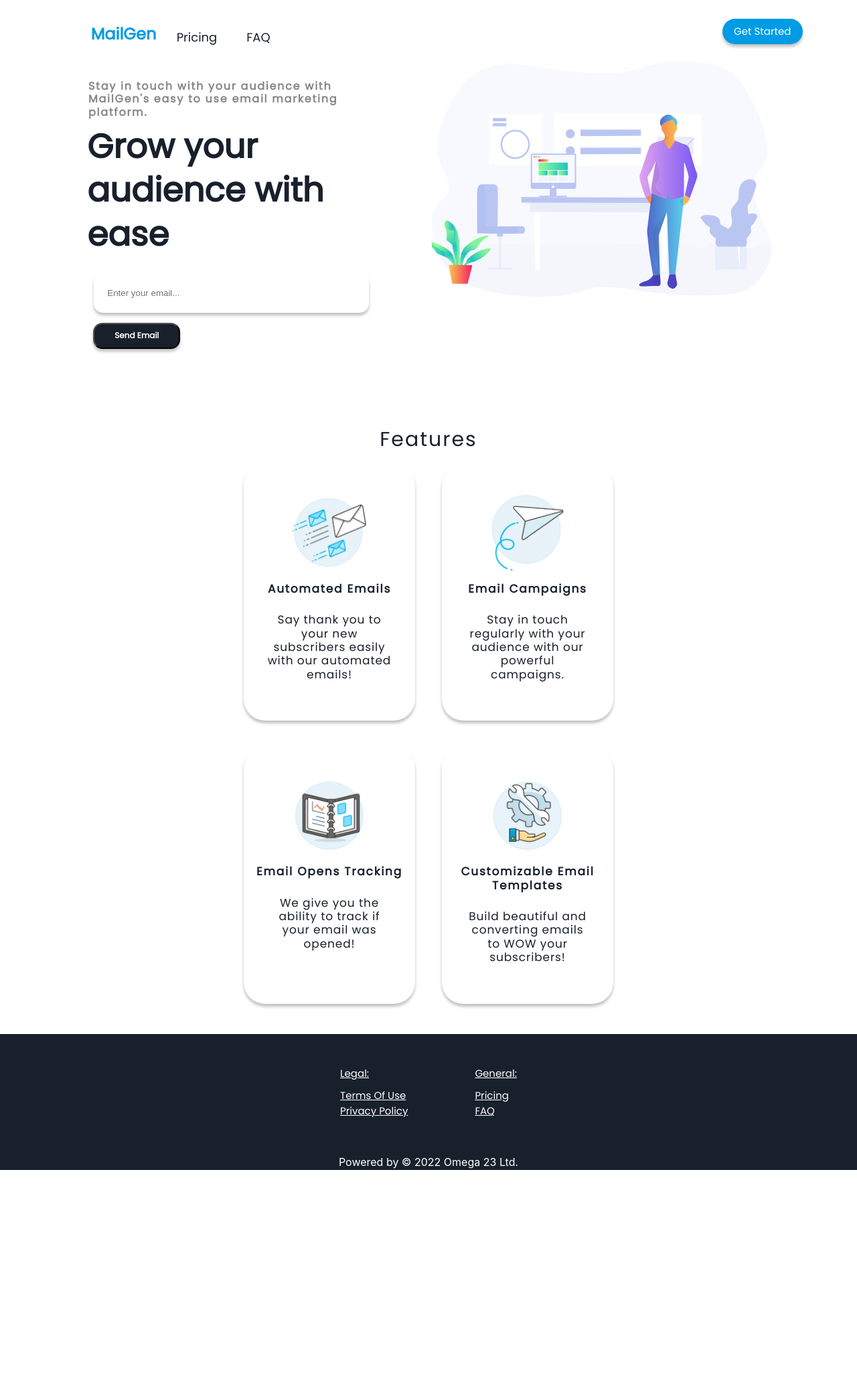
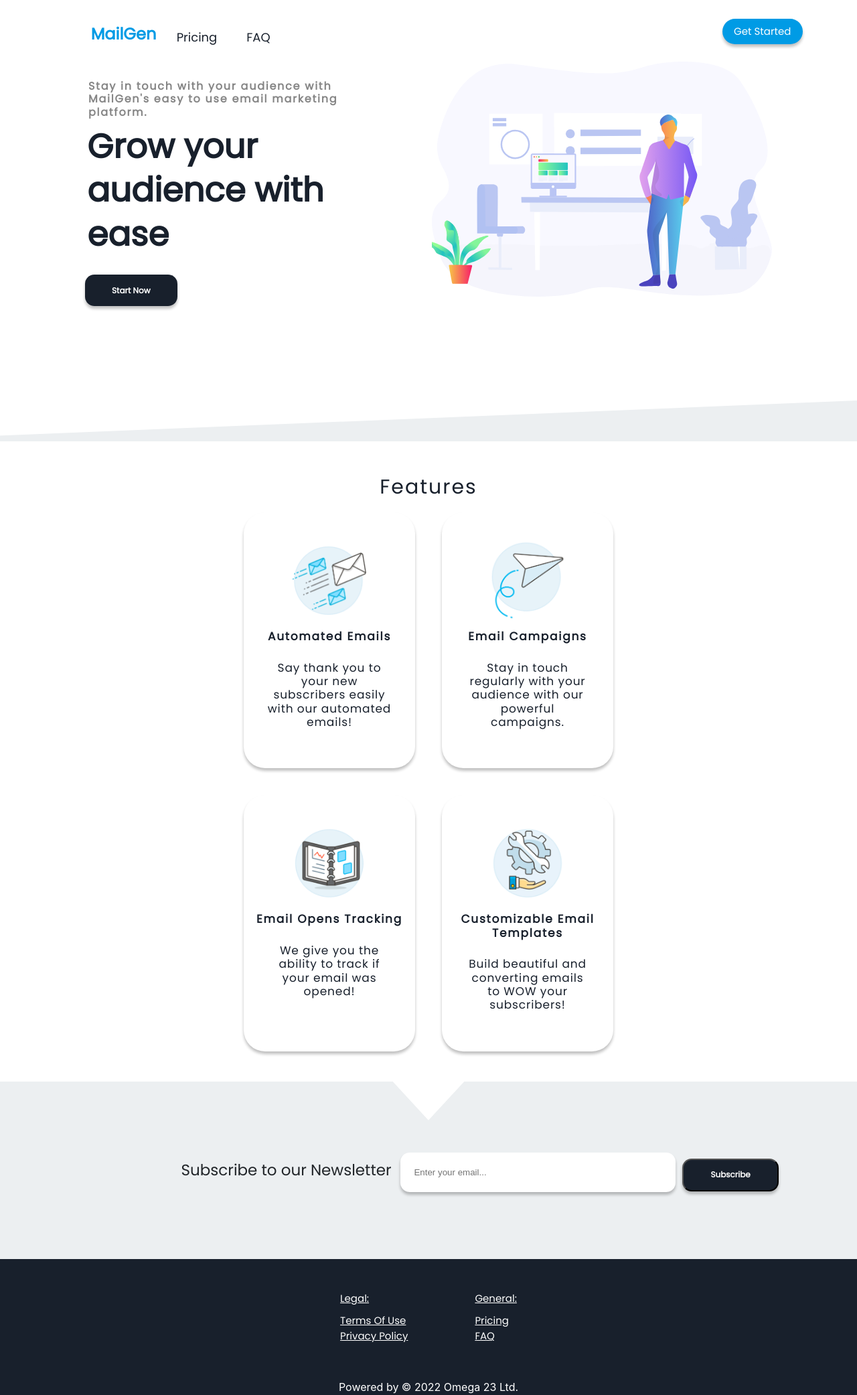
Before and after one commit to RumenovViktor/rumenovviktor.github.io, a Jekyll site: the page built from index.html, in a window 1280 px wide. Shown: the whole page at 67% size. Built offline with Jekyll 4.4.1, drawn with Linux system fonts in a browser that asks for light colours; the list of posts is cut into pages by our own code; before the commit the page ends 1747 px from its top, so only the background shows below that.

Commit message:
website adjustments and styles

```diff
--- a/_layouts/default.html
+++ b/_layouts/default.html
@@ -41,7 +41,7 @@
 			<div class="box">
 				<div class="mailgen-brand-name-block">
 					<div class="mailgen-brand-name">
-						<a href="{{ site.baseurl }}/" class="">MailGen</a>
+						<a href="{{ site.baseurl }}/" stype="z-index: 1000;" class="">MailGen</a>
 					</div>
 				</div>
 				<div class="mailgen-nav-link-block">
@@ -53,7 +53,7 @@
 					</div>
 				</div>
 				<div class="mailgen-section1__block1 layout push">
-					<a class="mailgen-section1__highlights2 layout">Get Started</a>
+					<a class="mailgen-section1__highlights2 layout" href="https://app.mailgen.org">Get Started</a>
 				</div>
 			</div>
 		</header>
--- a/css/Mailgen.css
+++ b/css/Mailgen.css
@@ -220,19 +220,57 @@
   margin: 10px 0 0 20.52%;
 }
 
-#mc_embed_signup {
-  font: 600 50px/1.31 "Poppins", Helvetica, Arial, serif;
+#mc_embed_signup2 {
+  font: 14px "Poppins", Helvetica, Arial, serif;
   color: #18202c;
   letter-spacing: 0px;
-  margin: 10px 0 0 20.52%;
+  margin: 40px 0 0 20%;
+}
+
+#mc_embed_signup{
+  font: 14px "Poppins", Helvetica, Arial, serif;
+  display: flex;
+  justify-content: center;
+}
+
+.subscribe-newsletter-text{
+  font-size: 23px;
 }
 
 .mailgen-section1__highlights4 {
   font: 700 16px/1.2 "Poppins", Helvetica, Arial, serif;
   color: white;
   letter-spacing: 0px;
-  margin-top: 15px;
-  margin-left: 9px;
+}
+
+.mailgen-section1__highlights42 {
+  font: 700 16px/1.2 "Poppins", Helvetica, Arial, serif;
+  color: white;
+  letter-spacing: 0px;
+  left: 10px;
+  position: absolute;
+  top: 27%;
+}
+
+#mc_embed_signup_scroll{
+  display: flex;
+}
+
+#subscribe-section{
+  padding-bottom: 100px;
+  background-color: #ECEFF1;
+}
+
+.optionalParent{
+  position: relative;
+}
+
+.custom-shape-divider-top-1658410887 {
+  /*top: 0;*/
+  /*left: 0;*/
+  /*width: 100%;*/
+  /*overflow: hidden;*/
+  /*line-height: 0;*/
 }
 
 .mailgen-section1__highlights4.layout {
@@ -247,15 +285,15 @@
   margin: 16px 0px 0px 25px; }
 
 .mailgen-section1__block2 {
-  display: flex;
   flex-direction: column;
   font: 700 12px/1.2 "Poppins", Helvetica, Arial, serif;
   background-color: #18202c;
   box-shadow: 0px 4px 4px 0px rgba(0, 0, 0, 0.247059);
   border-radius: 14px 14px 14px 14px;
   color: white;
-  padding: 10px 30px 10px 30px;
+  padding: 15px 40px 15px 40px;
   cursor: pointer;
+  text-decoration: none;
 }
 
 .mailgen-section1__block2.layout {
@@ -290,7 +328,7 @@
   padding-bottom: 2%;
 }
 .mailgen-features{
- margin-top: 10%;
+ margin-top: 13%;
 }
 .mailgen-features-title{
   display: flex;
@@ -299,6 +337,7 @@
   font: 30px/1.2 "Poppins", Helvetica, Arial, serif;
   color: #18202c;
   letter-spacing: 2px;
+  margin-top: 50px;
 }
 .mailgen-features-block{
   display: flex;
@@ -522,7 +561,7 @@
 
 .pricing-panel-base{
   font: 1.2em/1.2 "Poppins", Helvetica, Arial, serif;
-  min-height: 600px;
+  min-height: 700px;
   width: 400px;
   border-radius: 20px;
   box-shadow: 0px 4px 4px 0px rgba(0, 0, 0, 0.247059);
@@ -1835,3 +1874,71 @@
   height: -moz-min-content;
   height: min-content;
   margin: 16px 0px 0px 0.5px; }
+
+.get-started-now-container{
+  position: absolute;
+  bottom: 110px;
+  margin-left: 100px;
+}
+
+.get-started-now-btn {
+  font: 15px/1.2 "Poppins", Helvetica, Arial, serif;
+  color: white;
+  letter-spacing: 0px;
+  box-shadow: 0px 4px 4px 0px rgba(0, 0, 0, 0.247059);
+  border-radius: 19.5px 19.5px 19.5px 19.5px;
+  background-color: #009be5;
+  cursor: pointer;
+  padding-right: 30px;
+  padding-left: 30px;
+  padding-top: 15px;
+  padding-bottom: 15px;
+  text-decoration: none;
+}
+
+
+.custom-shape-divider-bottom-1658412906 {
+  bottom: 0;
+  left: 0;
+  width: 100%;
+  overflow: hidden;
+  line-height: 0;
+  transform: rotate(180deg);
+}
+
+.custom-shape-divider-bottom-1658412906 svg {
+  position: relative;
+  display: block;
+  width: calc(100% + 1.3px);
+  height: 61px;
+  transform: rotateY(180deg);
+}
+
+.custom-shape-divider-bottom-1658412906 .shape-fill {
+  fill: #ECEFF1;
+}
+
+
+
+
+
+.custom-shape-divider-top-1658413093 {
+  position: absolute;
+  top: 0;
+  left: 0;
+  width: 100%;
+  overflow: hidden;
+  line-height: 0;
+}
+
+.custom-shape-divider-top-1658413093 svg {
+  position: relative;
+  display: block;
+  width: calc(100% + 1.3px);
+  height: 78px;
+  transform: rotateY(180deg);
+}
+
+.custom-shape-divider-top-1658413093 .shape-fill {
+  fill: #ECEFF1;
+}
--- a/index.html
+++ b/index.html
@@ -2,6 +2,13 @@
 title: The last sales CRM you'll ever need
 description: Track and optimize your sales team in real time
 ---
+<!--<div class="custom-shape-divider-top-1658413093">-->
+<!--	<svg data-name="Layer 1" xmlns="http://www.w3.org/2000/svg" viewBox="0 0 1200 120" preserveAspectRatio="none">-->
+<!--		<path d="M0,0V46.29c47.79,22.2,103.59,32.17,158,28,70.36-5.37,136.33-33.31,206.8-37.5C438.64,32.43,512.34,53.67,583,72.05c69.27,18,138.3,24.88,209.4,13.08,36.15-6,69.85-17.84,104.45-29.34C989.49,25,1113-14.29,1200,52.47V0Z" opacity=".25" class="shape-fill"></path>-->
+<!--		<path d="M0,0V15.81C13,36.92,27.64,56.86,47.69,72.05,99.41,111.27,165,111,224.58,91.58c31.15-10.15,60.09-26.07,89.67-39.8,40.92-19,84.73-46,130.83-49.67,36.26-2.85,70.9,9.42,98.6,31.56,31.77,25.39,62.32,62,103.63,73,40.44,10.79,81.35-6.69,119.13-24.28s75.16-39,116.92-43.05c59.73-5.85,113.28,22.88,168.9,38.84,30.2,8.66,59,6.17,87.09-7.5,22.43-10.89,48-26.93,60.65-49.24V0Z" opacity=".5" class="shape-fill"></path>-->
+<!--		<path d="M0,0V5.63C149.93,59,314.09,71.32,475.83,42.57c43-7.64,84.23-20.12,127.61-26.46,59-8.63,112.48,12.24,165.56,35.4C827.93,77.22,886,95.24,951.2,90c86.53-7,172.46-45.71,248.8-84.81V0Z" class="shape-fill"></path>-->
+<!--	</svg>-->
+<!--</div>-->
 <section class="mailgen-section1__section1 layout hero-section">
 	<div class="hero-section">
 		<div class="left-hero-section">
@@ -12,34 +19,26 @@
 			<h1 class="mailgen-section1__hero-title layout">
 				Grow your audience with ease
 			</h1>
-			<div id="mc_embed_signup">
-				<form action="https://gmail.us17.list-manage.com/subscribe/post?u=b188f8bb26b1205cd76b9a2f0&amp;id=98c64a84ba" method="post" id="mc-embedded-subscribe-form" name="mc-embedded-subscribe-form" class="validate" target="_blank" novalidate>
-					<div id="mc_embed_signup_scroll">
-						<div class="mc-field-group">
-							<input placeholder="Enter your email..." type="email" value="" name="EMAIL" class="required email mailgen-box layout" id="mce-EMAIL">
-						</div>
-						<div id="mce-responses" class="clear foot">
-							<div class="response" id="mce-error-response" style="display:none"></div>
-							<div class="response" id="mce-success-response" style="display:none"></div>
-						</div>    <!-- real people should not fill this in and expect good things - do not remove this or risk form bot signups-->
-						<div style="position: absolute; left: -5000px;" aria-hidden="true"><input type="text" name="b_b188f8bb26b1205cd76b9a2f0_98c64a84ba" tabindex="-1" value=""></div>
-						<div class="optionalParent">
-							<div class="mailgen-section1__highlights4">
-								<input type="submit" value="Send Email" name="subscribe" class="mailgen-section1__block2" id="mc-embedded-subscribe">
-							</div>
-						</div>
-					</div>
-				</form>
+			<div id="mc_embed_signup2">
+				<div class="mailgen-section1__highlights4">
+					<a href="https://app.mailgen.org/" class="mailgen-section1__block2">Start Now</a>
+				</div>
 			</div>
 		</div>
 		<div class="right-hero-section">
 			<div>
+
 				<img style="width: 80%;" src="{{ site.baseurl }}/images/bg15-1.svg"/>
 			</div>
 		</div>
 	</div>
 </section>
 <section class="mailgen-features">
+	<div class="custom-shape-divider-bottom-1658412906">
+		<svg data-name="Layer 1" xmlns="http://www.w3.org/2000/svg" viewBox="0 0 1200 120" preserveAspectRatio="none">
+			<path d="M1200 120L0 16.48 0 0 1200 0 1200 120z" class="shape-fill"></path>
+		</svg>
+	</div>
 	<div class="mailgen-features-title">
 		<span>Features</span>
 	</div>
@@ -97,6 +96,33 @@
 		</div>
 	</div>
 </section>
+<section id="subscribe-section">
+<div>
+	<svg style="background-color: white;fill: #ECEFF1" data-name="Layer 1" xmlns="http://www.w3.org/2000/svg" viewBox="0 0 1200 85" preserveAspectRatio="none">
+		<path d="M649.97 0L599.91 54.12 550.03 0 0 0 0 120 1200 120 1200 0 649.97 0z" class="shape-fill"></path>
+	</svg>
+	<div id="mc_embed_signup">
+		<form action="https://gmail.us17.list-manage.com/subscribe/post?u=b188f8bb26b1205cd76b9a2f0&amp;id=98c64a84ba" method="post" id="mc-embedded-subscribe-form" name="mc-embedded-subscribe-form" class="validate" target="_blank" novalidate>
+			<div id="mc_embed_signup_scroll">
+				<div class="mc-field-group">
+					<span class="subscribe-newsletter-text">Subscribe to our Newsletter</span>
+					<input placeholder="Enter your email..." type="email" value="" name="EMAIL" class="required email mailgen-box layout" id="mce-EMAIL">
+				</div>
+				<div id="mce-responses" class="clear foot">
+					<div class="response" id="mce-error-response" style="display:none"></div>
+					<div class="response" id="mce-success-response" style="display:none"></div>
+				</div>    <!-- real people should not fill this in and expect good things - do not remove this or risk form bot signups-->
+				<div style="position: absolute; left: -5000px;" aria-hidden="true"><input type="text" name="b_b188f8bb26b1205cd76b9a2f0_98c64a84ba" tabindex="-1" value=""></div>
+				<div class="optionalParent">
+					<div class="mailgen-section1__highlights42">
+						<input type="submit" value="Subscribe" name="subscribe" class="mailgen-section1__block2" id="mc-embedded-subscribe">
+					</div>
+				</div>
+			</div>
+		</form>
+	</div>
+</div>
+</section>
 <footer class="mailgen-footer-block">
 	<div class="mailgen-footer-info-block">
 		<div class="mailgen-footer-info">
--- a/pricing.html
+++ b/pricing.html
@@ -68,6 +68,9 @@
         Unlimited email templates
       </p>
     </div>
+    <div class="get-started-now-container">
+      <a class="get-started-now-btn" href="https://app.mailgen.org/profile">Get Started Now</a>
+    </div>
   </div>
   <div class="pricing-pro-tier pricing-panel-base">
     <div class="pricing-type-professional">
@@ -108,6 +111,9 @@
           Unlimited email templates
         </p>
       </div>
+      <div class="get-started-now-container">
+        <a class="get-started-now-btn" href="https://app.mailgen.org/profile">Get Started Now</a>
+      </div>
     </div>
   </div>
 </div>
```
